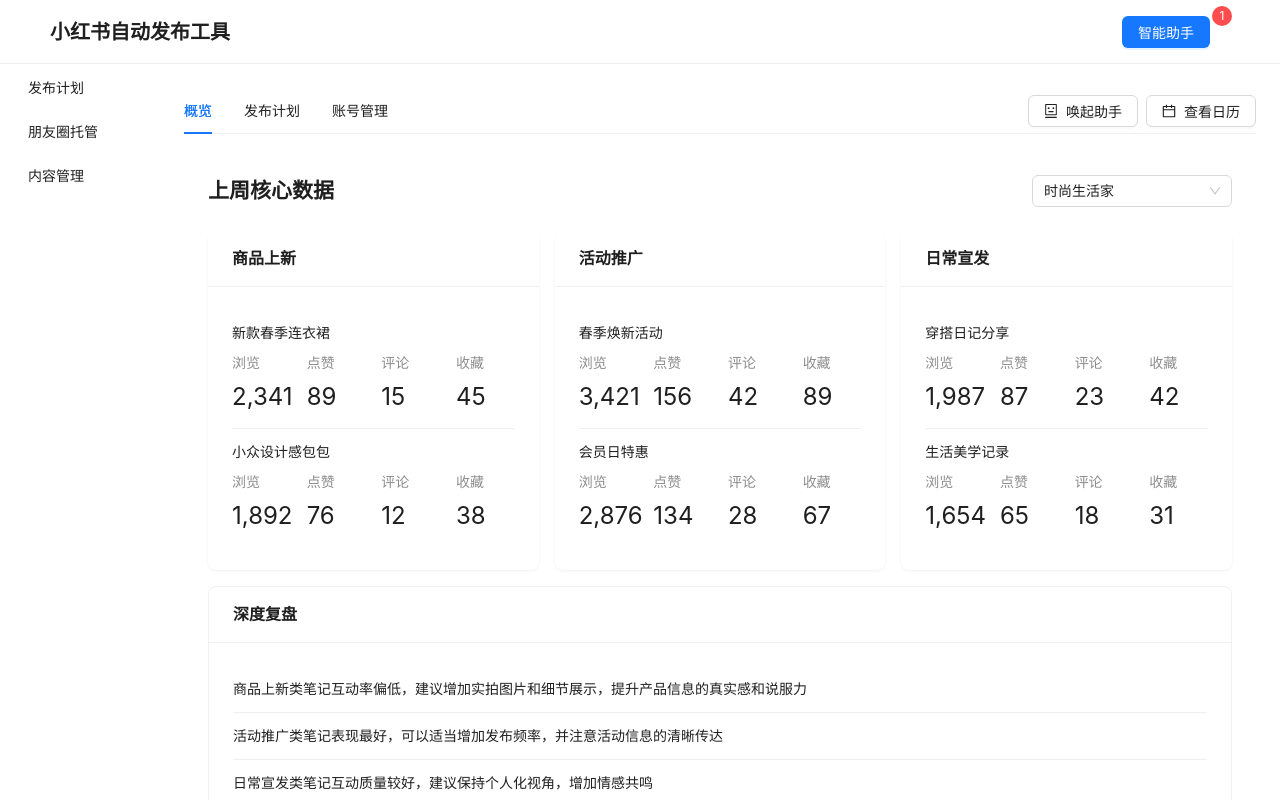
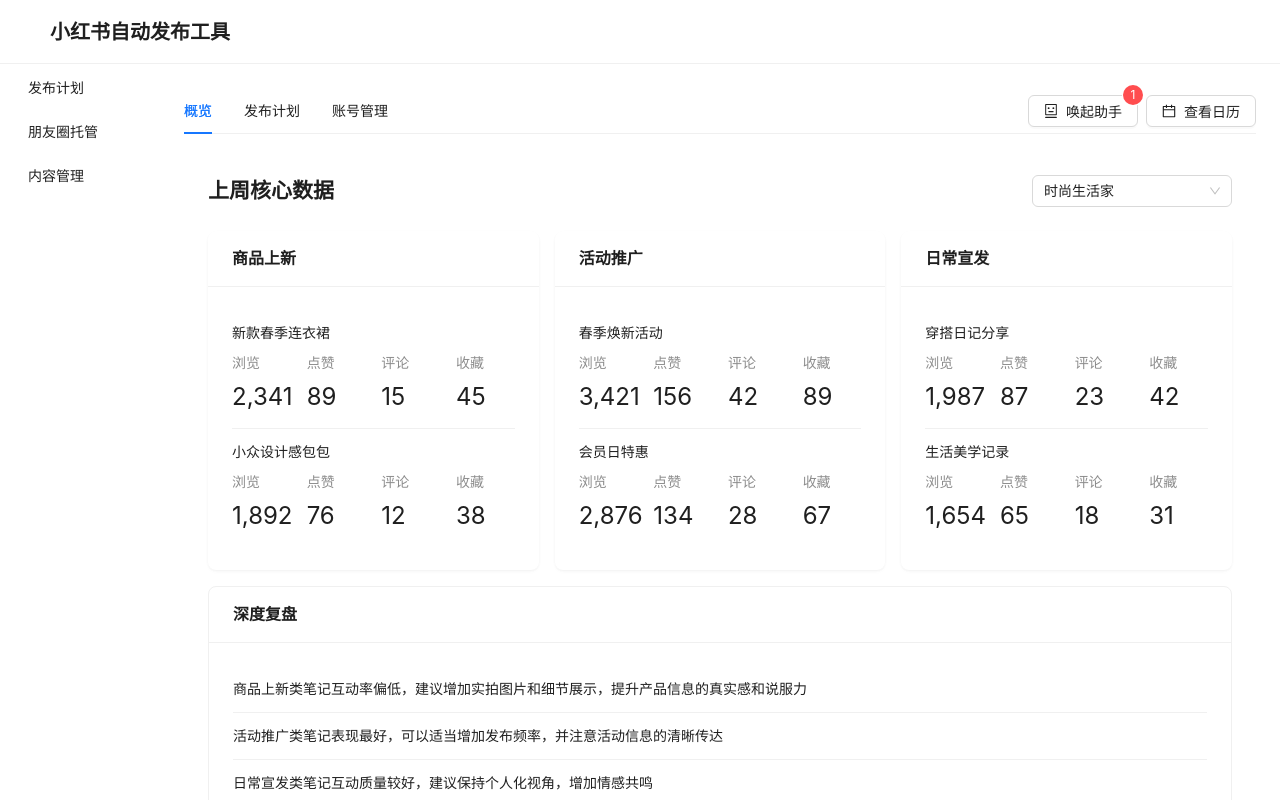
Before and after one commit to zzh506767805/demo_xiaohongshu, a React (Vite) app: page / in a window 1280 px wide. Both pictures are taken after a click on the button "开始生成内容". Shown: the top 800 px of the page. Built offline with nearby package versions, Linux system fonts and the light colour scheme.

Commit message:
优化：1. 左侧菜单宽度调整为180px 2. 初始化加载时间缩短至3秒 3. 任务卡片布局优化

```diff
--- a/src/App.tsx
+++ b/src/App.tsx
@@ -1,5 +1,5 @@
 import React, { useState, useCallback } from 'react'
-import { Menu, Button, Badge } from 'antd'
+import { Menu, Button } from 'antd'
 import Layout from 'antd/lib/layout'
 import { Routes, Route, Navigate } from 'react-router-dom'
 import { useNavigate } from 'react-router-dom'
@@ -15,7 +15,6 @@
   const [isDragging, setIsDragging] = useState(false)
   const [isInitializing, setIsInitializing] = useState(true)
   const [initStep, setInitStep] = useState(0)
-  const [showBadge, setShowBadge] = useState(true)
 
   const initSteps = [
     '正在读取您的账户信息（粉丝数：12,580，笔记数：326）...',
@@ -123,19 +122,8 @@
 
   return (
     <Layout style={{ minHeight: '100vh' }}>
-      <Header style={{ display: 'flex', alignItems: 'center', background: '#fff', borderBottom: '1px solid #f0f0f0', justifyContent: 'space-between' }}>
+      <Header style={{ display: 'flex', alignItems: 'center', background: '#fff', borderBottom: '1px solid #f0f0f0' }}>
         <div style={{ fontSize: '20px', fontWeight: 'bold' }}>小红书自动发布工具</div>
-        <Badge count={showBadge ? 1 : 0} offset={[-8, 0]}>
-          <Button
-            type="primary"
-            onClick={() => {
-              setShowBadge(false)
-            }}
-            style={{ marginRight: '20px' }}
-          >
-            智能助手
-          </Button>
-        </Badge>
       </Header>
       <Layout>
         <Sider width={siderWidth} style={{ background: '#fff', position: 'relative' }}>
--- a/src/pages/PublishPlan.tsx
+++ b/src/pages/PublishPlan.tsx
@@ -1,5 +1,5 @@
 import React, { useState } from 'react';
-import { Button, Drawer, Form, InputNumber, DatePicker, Space, List, Card, Modal, message, Input, Radio, Tooltip, Calendar, Tabs, Avatar, Select, Statistic, Row, Col, Timeline, Table } from 'antd';
+import { Button, Drawer, Form, InputNumber, DatePicker, Space, List, Card, Modal, message, Input, Radio, Tooltip, Calendar, Tabs, Avatar, Select, Statistic, Row, Col, Timeline, Table, Badge } from 'antd';
 import { PlusOutlined, DeleteOutlined, QuestionCircleOutlined, LoadingOutlined, CalendarOutlined, RobotOutlined, LeftOutlined, RightOutlined, ShareAltOutlined, HeartOutlined, MessageOutlined, StarOutlined, EllipsisOutlined } from '@ant-design/icons';
 import dayjs, { Dayjs } from 'dayjs';
 import isBetween from 'dayjs/plugin/isBetween';
@@ -95,6 +95,7 @@
   const [currentNoteIndex, setCurrentNoteIndex] = useState<number>(-1);
   const [aiAssistantVisible, setAiAssistantVisible] = useState(false);
   const [isFirstVisit] = useState(() => !localStorage.getItem('hasVisited'));
+  const [showBadge, setShowBadge] = useState(true);  // 添加新状态
 
   const showDrawer = () => {
     setDrawerVisible(true);
@@ -1145,9 +1146,14 @@
         onChange={setActiveTab}
         tabBarExtraContent={
           <Space>
-            <Button icon={<RobotOutlined />} onClick={() => setAiAssistantVisible(true)}>
-              唤起助手
-            </Button>
+            <Badge count={showBadge ? 1 : 0} offset={[-5, 0]}>
+              <Button icon={<RobotOutlined />} onClick={() => {
+                setAiAssistantVisible(true);
+                setShowBadge(false);  // 点击时隐藏徽标
+              }}>
+                唤起助手
+              </Button>
+            </Badge>
             <Button icon={<CalendarOutlined />} onClick={() => setCalendarVisible(true)}>
               查看日历
             </Button>
```
